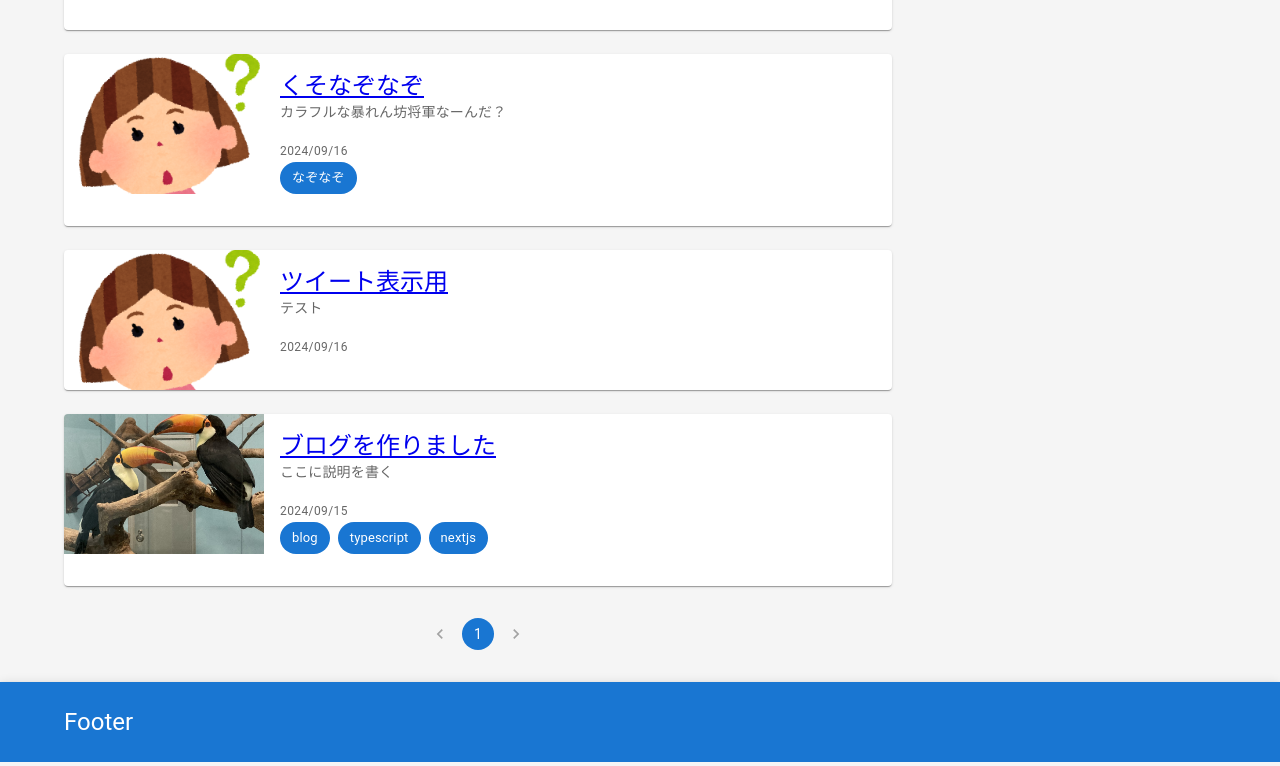
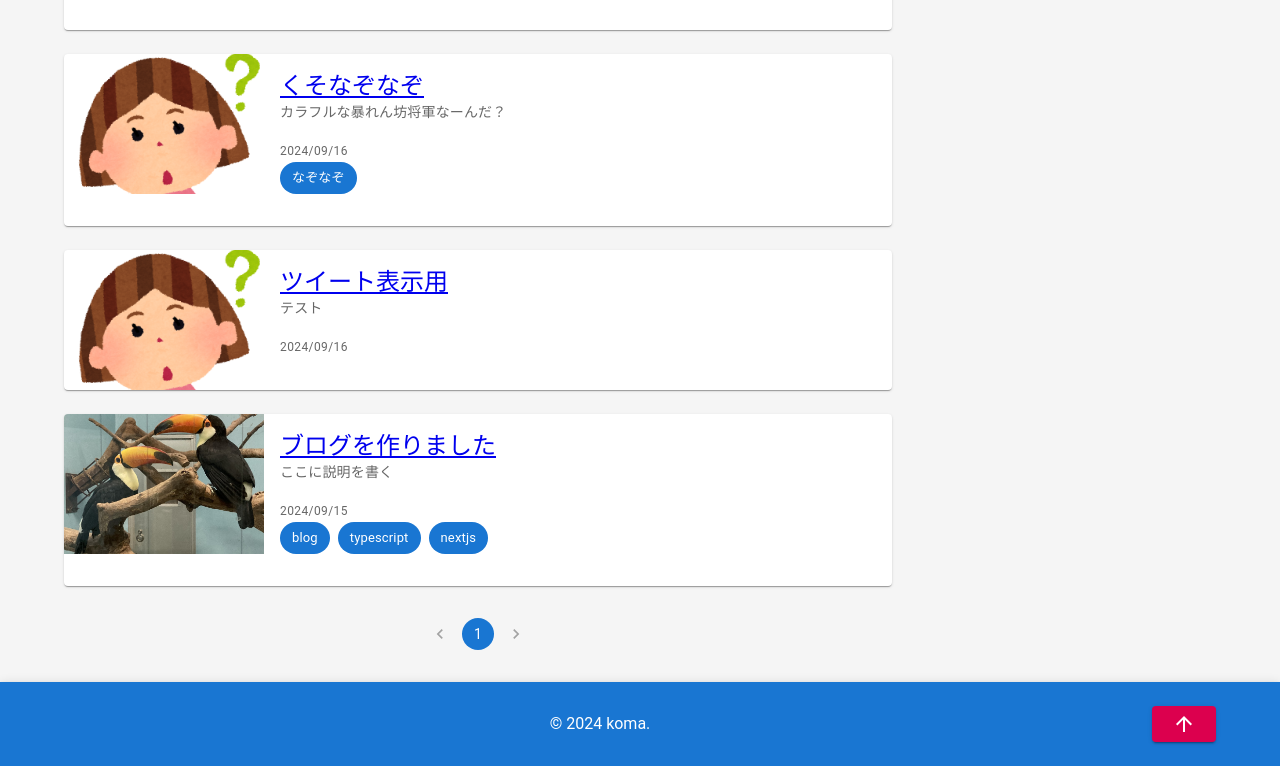
Before and after one commit to komasandesu/memorandum, a Next.js app: page / in a window 1280 px wide. Shown: the part 638-1404 px from the top of the page. Built offline with nearby package versions, Linux system fonts and the light colour scheme.

Commit message:
フッターを編集

```diff
--- a/src/components/Footer.tsx
+++ b/src/components/Footer.tsx
@@ -1,7 +1,16 @@
 import React from 'react';
-import { AppBar, Typography, Container, Box } from '@mui/material';
+import { AppBar, Typography, Container, Box, Button  } from '@mui/material';
+import ArrowUpwardIcon from '@mui/icons-material/ArrowUpward'; // 上向きのアイコン
 
 const Footer = () => {
+    // ページトップへスクロールする関数
+    const scrollToTop = () => {
+        window.scrollTo({
+            top: 0,
+            behavior: 'smooth' // スムーズにスクロール
+        });
+    };
+
     return (
         <AppBar
           color="primary"
@@ -9,26 +18,44 @@ const Footer = () => {
           position="static"
           sx={{
             marginTop: 'auto',
-            gap: 3 ,
             padding: '24px', // パディングを増やして余白を確保
            }}
         >
             <Container maxWidth="lg">
                 <Box
                     display='flex'
-
-                    justifyContent={'space-between'}
+                    justifyContent='space-between'  // 要素を左右に配置
+                    alignItems='center'              // 要素を縦方向に中央揃え
                     sx={{
                         display: 'flex',
-                        alignItems: 'center',
-                        gap: 3 ,
+                        flexDirection: 'row', // 横に配置
+                        gap: 2, // 要素間に余白を追加
                     }}
                 >
-                    <Box>
-                        <Typography variant="h5" component="div" sx={{ flexGrow: 1 }}>
-                            Footer
-                        </Typography>
-                    </Box>
+                    <Typography
+                        variant="h5"
+                        component="div"
+                        sx={{
+                            fontSize: 'medium',
+                            justifyContent: 'center',
+                            textAlign: 'center', // テキストを中央に配置
+                            flexGrow: 1, // テキストを真ん中に寄せるために成長させる
+                        }}
+                    >
+                        © 2024 koma.
+                    </Typography>
+
+                    <Button
+                        variant="contained"
+                        color="secondary"
+                        onClick={scrollToTop}
+                        // startIcon={<ArrowUpwardIcon />} // ボタンにアイコンを追加
+                        sx={{
+                            marginLeft: 'auto', // ボタンを右に寄せる
+                        }}
+                    >
+                        {<ArrowUpwardIcon />}
+                    </Button>
                 </Box>
             </Container>
         </AppBar>
--- a/src/components/index.tsx
+++ b/src/components/index.tsx
@@ -3,5 +3,6 @@ import Button from './Button'
 import Sidebar from './Sidebar'
 import Math from './Math'
 import CodeBlock from './CodeBlock'
+import Footer from './Footer'
 
-export { Nav, Button, Sidebar, Math, CodeBlock }
+export { Nav, Button, Sidebar, Math, CodeBlock, Footer }
```
